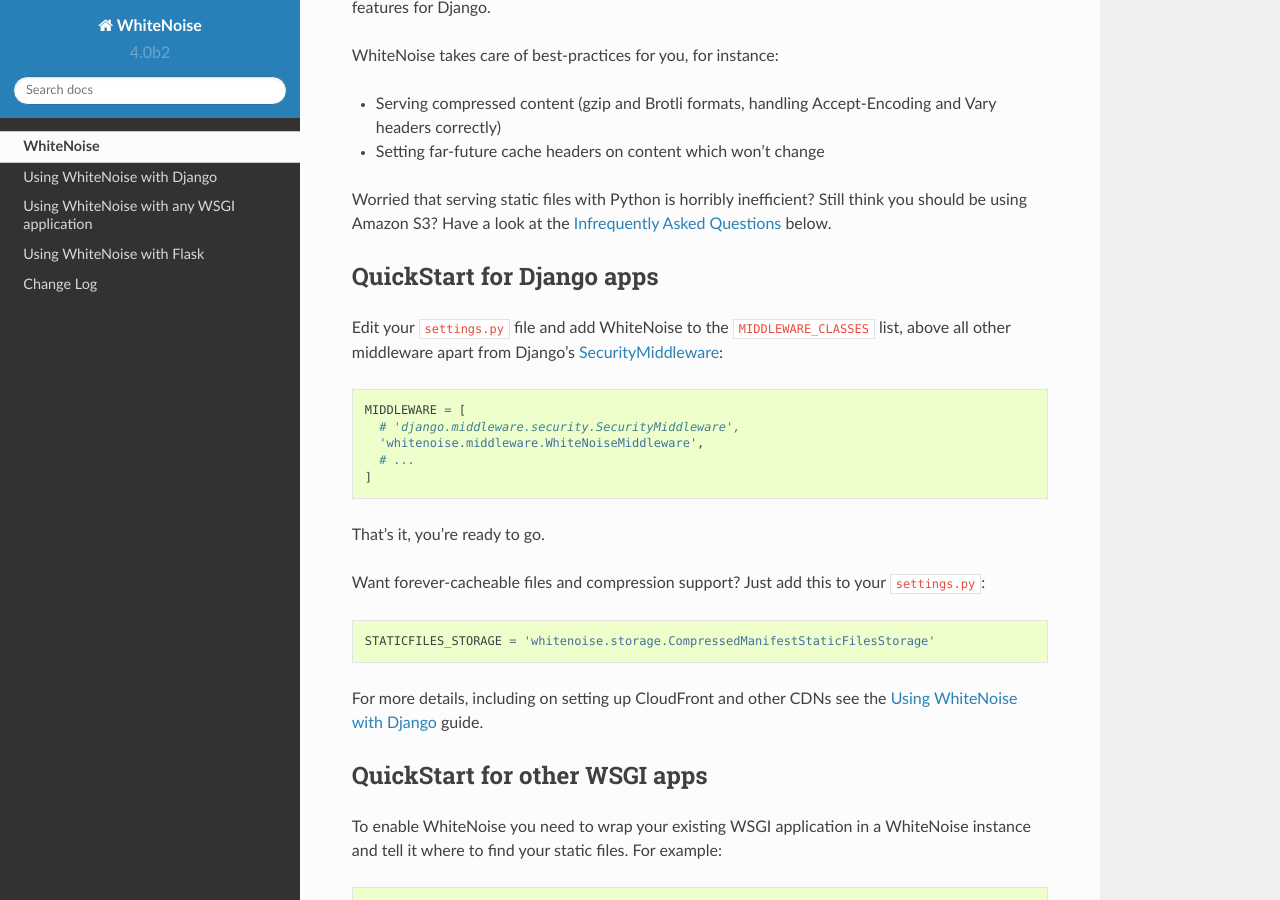
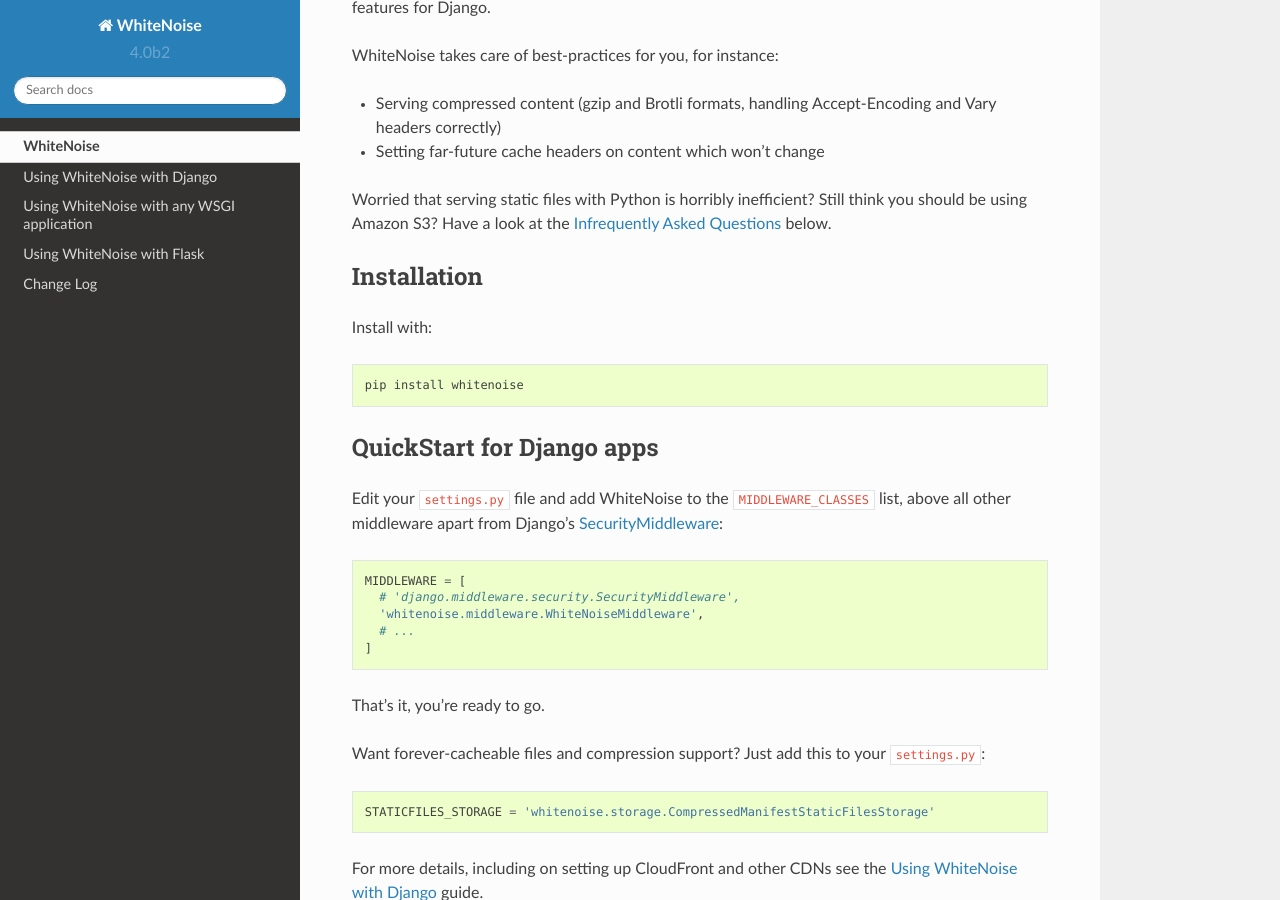
Before and after one commit to gorbunov87/white_noise, a Sphinx documentation site: the page built from docs/index.rst, in a window 1280 px wide and 900 px high, scrolled down 448 px. Built offline with Sphinx 7.4.7 and the Read the Docs theme 2.0.0, drawn with Linux system fonts in a browser that asks for light colours.

Commit message:
Document installation process
I set up whitenoise on a project again yesterday and scanned the docs looking for a `pip install` to run. I couldn't remember if it really was called `whitenoise` on PyPI, or `django-whitenoise`, or something else, and wanted to check. Best to be explicit about it.

```diff
--- a/docs/index.rst
+++ b/docs/index.rst
@@ -41,6 +41,14 @@
 Still think you should be using Amazon S3? Have a look at the `Infrequently
 Asked Questions`_ below.
 
+Installation
+------------
+
+Install with:
+
+.. code-block:: sh
+
+    pip install whitenoise
 
 QuickStart for Django apps
 --------------------------
```
